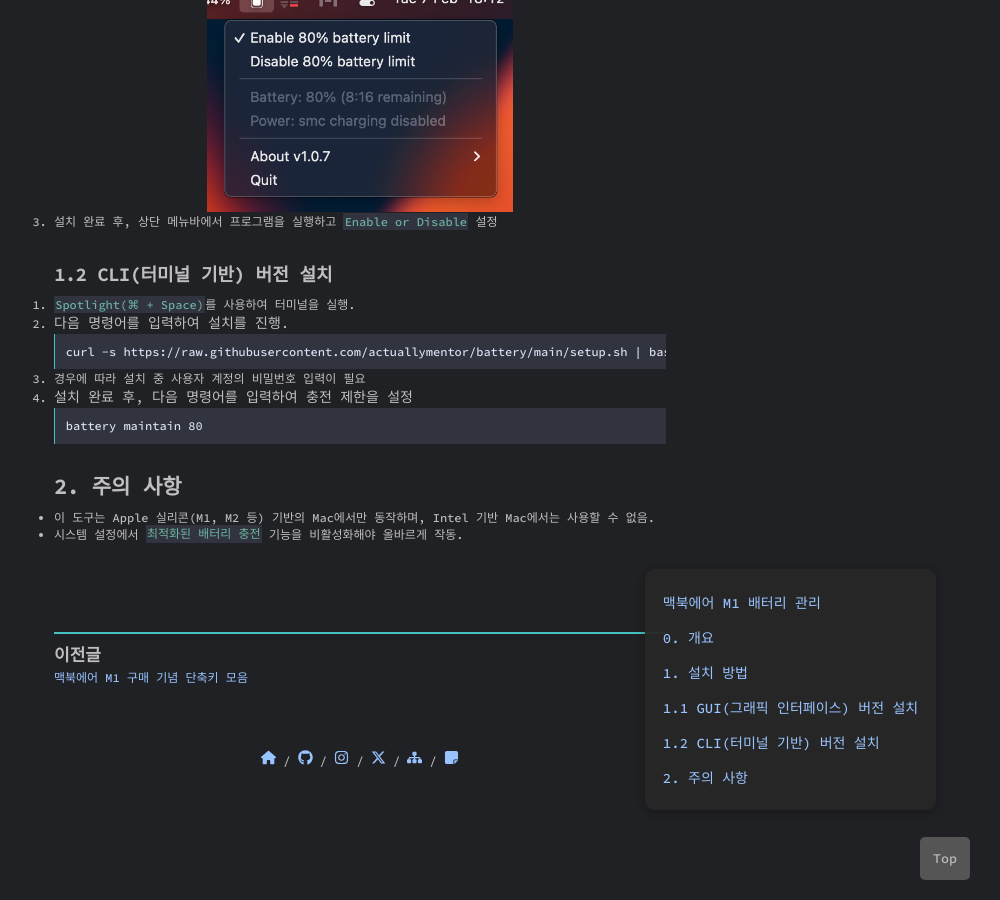
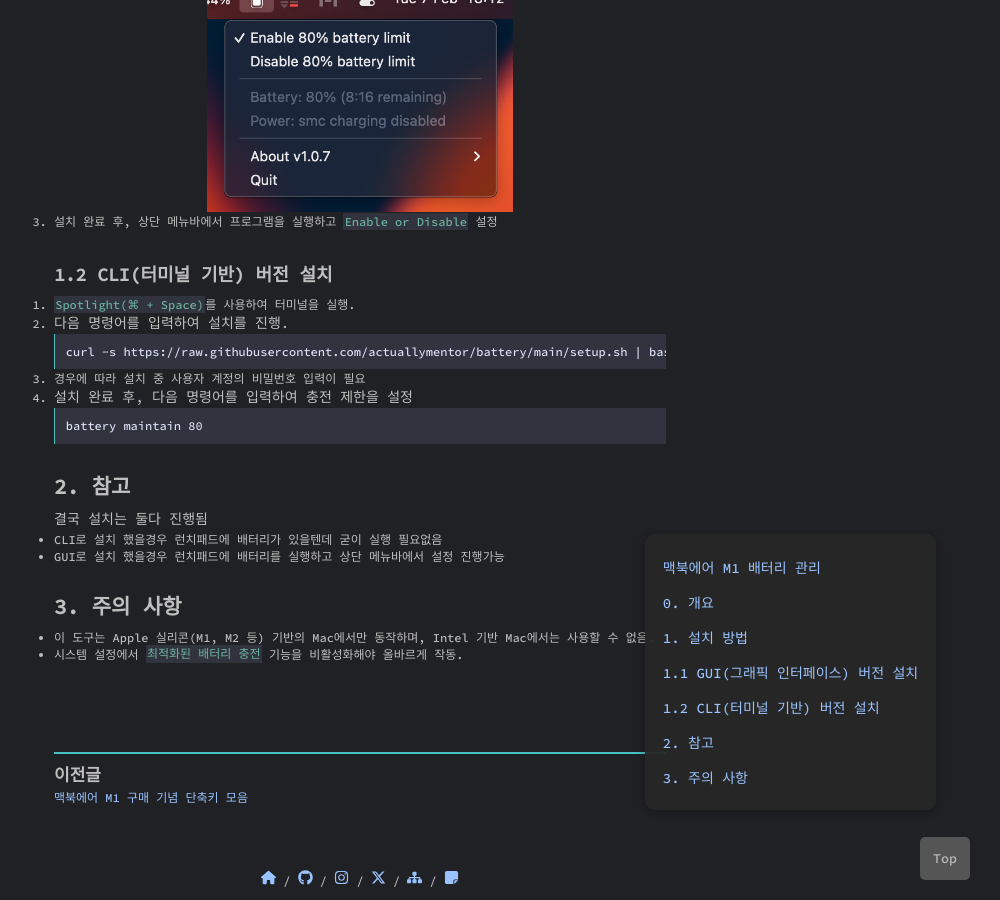
Before and after one commit to pozuhtuhv/pozuhtuhv.github.io, a Jekyll site: the page built from _posts/2025-03-14-mac-battery-limiter.md, in a window 1280 px wide and 900 px high, scrolled down 639 px. Shown: the whole window, without its empty margins (280-1280 px from the left). Built offline with Jekyll 4.4.1, drawn with Linux system fonts in a browser that asks for light colours; some web fonts are replaced; comment, search, counter and statistics services are not loaded.

Commit message:
(edit) post_content

```diff
--- a/_posts/2025-03-14-mac-battery-limiter.md
+++ b/_posts/2025-03-14-mac-battery-limiter.md
@@ -61,6 +61,13 @@ tags: [mac, battery, power management]
 
 <br>
 
-## 2. 주의 사항
+## 2. 참고
+결국 설치는 둘다 진행됨
+- CLI로 설치 했을경우 런치패드에 배터리가 있을텐데 굳이 실행 필요없음
+- GUI로 설치 했을경우 런치패드에 배터리를 실행하고 상단 메뉴바에서 설정 진행가능
+
+<br>
+
+## 3. 주의 사항
 - 이 도구는 Apple 실리콘(M1, M2 등) 기반의 Mac에서만 동작하며, Intel 기반 Mac에서는 사용할 수 없음.
 - 시스템 설정에서 `최적화된 배터리 충전` 기능을 비활성화해야 올바르게 작동.
```
